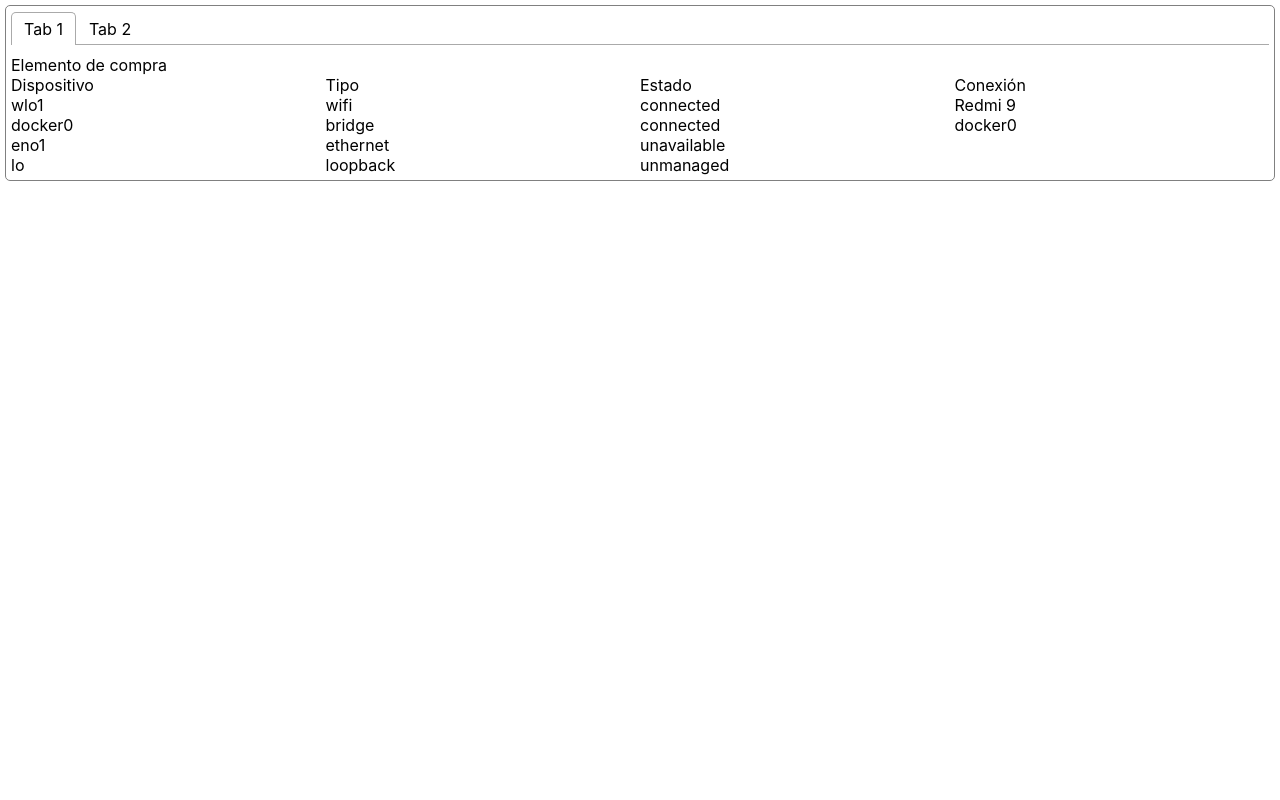
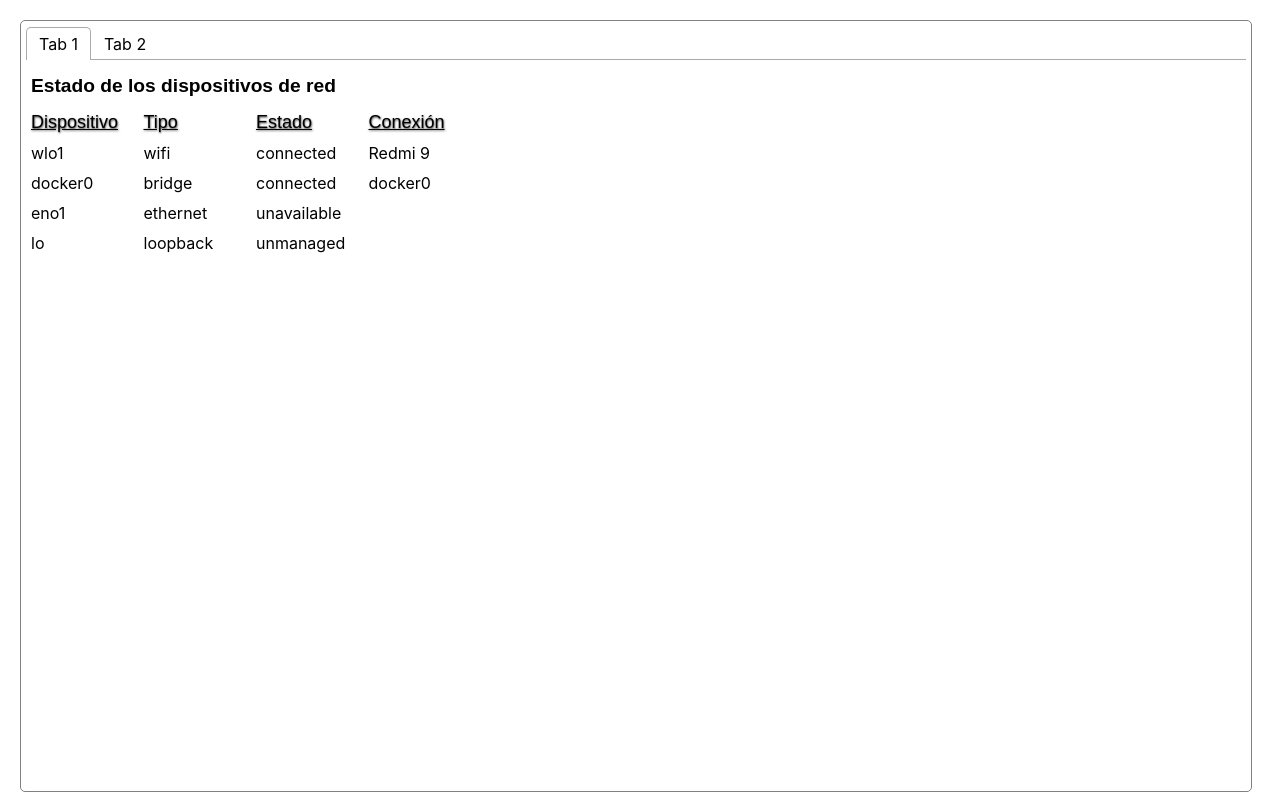
Before and after one commit to Hugo1974/react01, a React (Vite) app: page / in a window 1280 px wide. Built offline with nearby package versions, Linux system fonts and the light colour scheme.

Commit message:
Modificación de CSS

```diff
--- a/src/App.css
+++ b/src/App.css
@@ -1,21 +1,17 @@
 .App {
-    display: block;
-    flex-wrap: wrap;
-    min-width: 450px;
-    /* max-width: 100%; */
     position: absolute;
-    /* margin: 5px;
-    padding: 5px; */
-    /* border: 1px solid gray;
-    border-radius: 5px; */
+    margin: 10px;
+    padding: 5px;
+    min-width: 97%;
+    min-height: 400px;
+    height: 95%;
 }
 
+
+
 .tab {
-    display: block;
-    flex-wrap: wrap;
-    min-width: 450px;
-    /* max-width: 100%; */
-    position: relative;
+    min-width: 500px;
+    min-height: 100%;
     margin: 5px;
     padding: 5px;
     border: 1px solid gray;
--- a/src/App.jsx
+++ b/src/App.jsx
@@ -19,7 +19,7 @@ function App() {
           <CompraElements />
         </TabPanel>
         <TabPanel>
-          <p>
+          <p className='divDeviceStatus'>
             <b>Mario</b> (<i>Japanese: マリオ Hepburn: Mario, [ma.ɾʲi.o]</i>) (
             <i>English: /ˈmɑːrioʊ/; Italian: [ˈmaːrjo]</i>) is a fictional
             character
--- a/src/components/compraElements.css
+++ b/src/components/compraElements.css
@@ -1,31 +1,30 @@
-.compraElements {
-  display: ;
-  flex-direction: column;
-  align-items: center;
-  position: fixed;
-  /* width: 100%; */
-  /* max-width: 90em; */
-  margin: 5px 5px;
-  padding: 0.5rem;
-  border: 1px solid gray;
-  position: relative;
-  border-radius: 10px 10px 0px 0px;
+.divDeviceStatus {
+  display: table;
+  width: 95%;
+  padding: 5px;
+  table-layout: fixed;
+  max-inline-size: 450px;
 }
 
 .status {
   display: table-cell;
-  text-align: start;
 }
 
-.divDeviceStatus {
-  display: table;
-  width: 100%;
-  table-layout: fixed;
+.titulo {
+  display: flex;
+  margin-top: 5px;
+  margin-bottom: 5px;
+  font-size: larger;
+  font-weight: bold;
+  font-family: Arial, Helvetica, sans-serif;
+  padding: 5px;
 }
 
-/* .Items {
-  display: flexbox;
-  flex-wrap: wrap;
-  width: 98%;
-  justify-self: left;
-} */
+.cabecera {
+  font-family: Arial, Helvetica, sans-serif;
+  font-size: large;
+  font-variant-alternates: historical-forms;
+  text-decoration: underline;
+  text-shadow: .5px .5px 2px #3b3b3b;
+
+}
--- a/src/components/compraElements.jsx
+++ b/src/components/compraElements.jsx
@@ -24,12 +24,12 @@ function CompraElements() {
 
   return (
     <>
-      <span>Elemento de compra</span>
+      <span className='titulo'>Estado de los dispositivos de red</span>
       <div key={uuid()} className='divDeviceStatus'>
-        <span className='device, status'>Dispositivo</span>
-        <span className='device, status'>Tipo</span>
-        <span className='device, status'>Estado</span>
-        <span className='device, status'>Conexión</span>
+        <span className='device, status, cabecera'>Dispositivo</span>
+        <span className='device, status cabecera'>Tipo</span>
+        <span className='device, status cabecera'>Estado</span>
+        <span className='device, status cabecera'>Conexión</span>
       </div>
       <div className='Items'>{listItems}</div>
     </>
```
